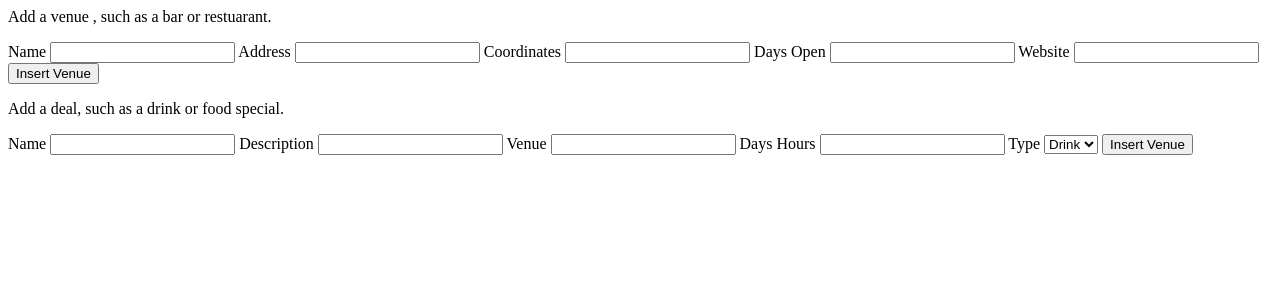
After one commit to bio-boris/cuhappyhour.com, a PHP site: page /pages/modify.php in a window 1280 px wide. The commit adds this page. Shown: the top 300 px of the page. Run offline with PHP 8.4, Linux system fonts and the light colour scheme.

Commit message:
added some new pages

```diff
--- a/conf/settings.inc.php
+++ b/conf/settings.inc.php
@@ -1,6 +1,4 @@
 <?php
 
-$setting1 = "yo";
-
-
+define("DOCUMENT_ROOT",     "http://cuhappyhour.com/new_site");
 ?>
--- /dev/null
+++ b/error.php
@@ -0,0 +1,5 @@
+<?php
+
+echo "	<p>Sorry! This page does not exist yet. </p>
+	<img src='media/error.jpg'/> ";
+?>
--- /dev/null
+++ b/pages/error.php
@@ -0,0 +1,5 @@
+<?php
+
+echo "	<p>Sorry! This page does not exist yet. </p>
+	<img src='$DOCUMENT_ROOT/media/error.jpg'/> ";
+?>
--- /dev/null
+++ b/pages/modify.php
@@ -0,0 +1,129 @@
+<?php
+
+#This is the page to modify the database
+
+
+function get7daycheckbox($name){
+
+	$html = "<label>Days of the week </label>";
+	$days = array('m','t','w','t','f','s','s');
+	$checkbox = "";
+	for($i=0; $i < 7; $i++){
+		$checkbox .=
+		"<input type='checkbox' name='$name" ."_days' value='$i'>{$days[$i]}<br>";
+
+	}
+
+
+}
+
+
+function addVenueForm(){
+	$description = "Add a venue , such as a bar or restuarant.";
+	$content =
+"
+
+<label > Name 		</label> <input type='text' name='venue_name'/>
+<label > Address	</label> <input type='text' name='venue_address'/>
+<label > Coordinates	</label> <input type='text' name='venue_coordinates'/>
+<label > Days Open 	</label> <input type='text' name='venue_name'/>
+<label > Website	</label> <input type='text' name='venue_name'/>
+<input type='submit' name='submit_venue' value='Insert Venue' />
+";
+addDiv($description,$content);
+
+}
+
+function addDealForm(){
+
+	$description = "Add a deal, such as a drink or food special.";
+	$content =
+"
+
+<label > Name 		</label> <input type='text' name='deal_name'/>
+<label > Description	</label> <input type='text' name='deal_description'/>
+<label > Venue	</label> <input type='text' name='deal_venue'/> <!--make this a dropdown--!>
+<label > Days 	</label> " . get7daycheckbox("deal") . "
+<label > Hours	</label> <input type='text' name='deal_hours'/> <!--make this a time dropdown javascript thing eventually !-->
+<label > Type	</label> <select name='deal_type'><option value='drink'>Drink</option><option value='food'>Food</option>' </select>
+<input type='submit' name='submit_venue' value='Insert Venue' />
+";
+addDiv($description,$content);
+
+}
+
+function modifyVenueForm(){
+
+	$description = "Add a venue , such as a bar or restuarant";
+	$content =
+"
+
+<label > Name 		</label> <input type='text' name='venue_name'/>
+<label > Address	</label> <input type='text' name='venue_address'/>
+<label > Coordinates	</label> <input type='text' name='venue_coordinates'/>
+<label > Days Open 	</label> <input type='text' name='venue_name'/>
+<label > Website	</label> <input type='text' name='venue_name'/>
+<input type='submit' name='submit_venue' value='Insert Venue' />
+";
+addDiv($description,$content);
+
+}
+
+function modifyDealForm(){
+	$description = "Add a venue , such as a bar or restuarant";
+	$content =
+"
+
+<label > Name 		</label> <input type='text' name='venue_name'/>
+<label > Address	</label> <input type='text' name='venue_address'/>
+<label > Coordinates	</label> <input type='text' name='venue_coordinates'/>
+<label > Days Open 	</label> <input type='text' name='venue_name'/>
+<label > Website	</label> <input type='text' name='venue_name'/>
+<input type='submit' name='submit_venue' value='Insert Venue' />
+";
+addDiv($description,$content);
+
+
+}
+
+
+function deleteItemForm(){
+
+
+}
+
+
+function addDiv($description,$content){
+	echo
+	"<div class='form_description'>" . "<p>" . $description . "</p>" . "</div>";
+	echo
+	"<div class='form_content'>" . "<p>" . $content . "<p>" . "<div>";
+}
+
+
+?>
+
+<form id="cuhappyhour_modify" class="cuhappyhour"  method="get" action="<?php $_SERVER['PHP_SELF'] ?>">
+<?php addVenueForm(); ?>
+
+<?php addDealForm(); ?>
+
+
+</form>
+
+<?php
+//Get schemas
+//$venue_schema = $db->getSchema("CONFIG['venue_table_name']");
+//$deal_schema  = $db->getSchema("CONFIG['deal_table_name']");
+//$review_schema
+
+//Add a venue
+
+//Add a deal
+
+//Add a review?
+
+//Modify existing Deal  or Venue , including delete
+
+
+?>
--- /dev/null
+++ b/pages/view.php
@@ -0,0 +1,6 @@
+<?php
+
+This is the page to view the database;
+
+
+?>
--- /dev/null
+++ b/view.php
@@ -0,0 +1,6 @@
+<?php
+
+This is the page to view the database;
+
+
+?>
```
Also changed, not shown: about.php (added, +10 -0 lines), include/db.class.inc.php (added, +42 -0 lines), include/header.class.inc.php (+4 -4 lines), index.php (+14 -1 lines), modify.php (added, +28 -0 lines), pages/about.php (added, +10 -0 lines), pages/calendar.php (added, +7 -0 lines), database/schema.sqlite (added), media/error.jpg (added), messaging.sqlite3 (added), 4 other files.
